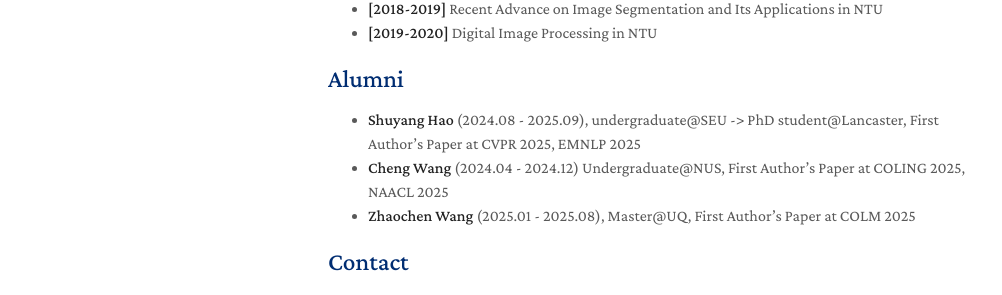
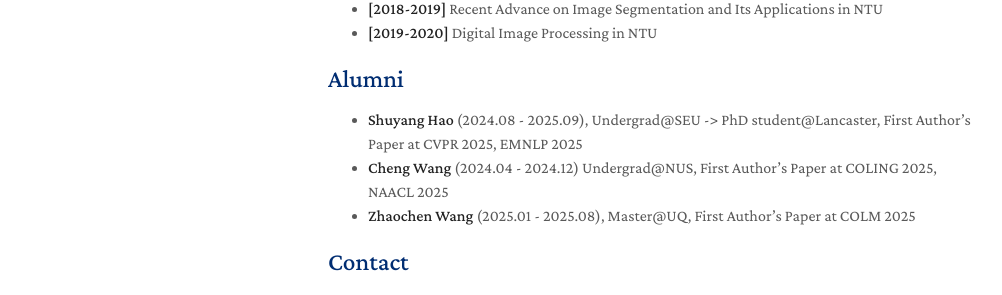
Before and after one commit to vanoracai/vanoracai.github.io, a Jekyll site: the page built from index.md, in a window 1280 px wide and 1249 px high. Shown: the part 785-1080 px from the top of the window, without its empty margins (142-1144 px from the left). Built offline with Jekyll 4.4.1, drawn with Linux system fonts in a browser that asks for light colours; nearby versions of some CDN libraries; a style sheet for code colours, icons or effects is not loaded; our own code applies the rules of GitHub Pages for plain Markdown files; some of the changed text lies outside the part shown.

Commit message:
Update index.md

```diff
--- a/index.md
+++ b/index.md
@@ -10,7 +10,7 @@
 <!-- I am currently a Postdoc at [UCLA](https://www.ucla.edu/) advised by [Prof. Kai-Wei Chang](http://web.cs.ucla.edu/~kwchang/members/) and [Prof. Nanyun Peng](https://vnpeng.net/group/). I received my Ph.D. in Computer Science at [National University of Singapore](https://nus.edu.sg/), where I was fortunate to be advised by [Prof. Bryan Hooi](http://bhooi.github.io/) and collaborate with [Prof. Muhao Chen](https://muhaochen.github.io/). My recent research is focused on **trustworthy large language models**. -->
 **I'm currently a Lecturer (Assistant Professor) at the School of Electrical Engineering and Computer Science, [the University of Queensland (UQ)](https://www.uq.edu.au/) since Nov. 2024.**
 
-<span style="font-size:1.2em;">🔥</span> <b><span style="color:#e74d3c;">Recruiting Ph.D. students and research interns:</span></b> <b>I’m actively looking for strong and motivated students. Working either onsite or remotely is fine. If you are interested in working with me, please feel free to drop me an email with your cv to vanora.caiyj@gmail.com</b>
+<span style="font-size:1.2em;">🔥</span> <b><span style="color:#e74d3c;">Recruiting Ph.D. students and research interns:</span></b> <b>I’m actively looking for strong and motivated students. Working either onsite or remotely is fine to research interns. If you are interested in working with me, please feel free to drop me an email with your cv to vanora.caiyj@gmail.com</b>
 
 I was a Research Scientist in [Meta Inc.](https://about.meta.com/). I received my Ph.D. in Computer Science from [Nanyang Technological University](https://www.ntu.edu.sg/), where I was fortunate to be advised by [Prof. Tat Jen Cham](https://personal.ntu.edu.sg/astjcham/index.html), [Prof. Jianfei Cai](https://jianfei-cai.github.io/), [Prof. Junsong Yuan](https://cse.buffalo.edu/~jsyuan/) and [Prof. Nadia Magnenat Thalmann](http://www.miralab.ch/index.php/rushmore_teams/n-thalmann/). Prior to this, I obtained my Bachelor degree from [Southeast University](https://www.seu.edu.cn/).
 
@@ -81,8 +81,8 @@
 
 ## Alumni
 <ul>
-  <li><strong>Shuyang Hao</strong> (2024.08 - 2025.09), undergraduate@SEU -> PhD student@Lancaster, First Author’s Paper at CVPR 2025, EMNLP 2025</li>
-  <li><strong>Cheng Wang</strong> (2024.04 - 2024.12) Undergraduate@NUS, First Author’s Paper at COLING 2025, NAACL 2025</li>
+  <li><strong>Shuyang Hao</strong> (2024.08 - 2025.09), Undergrad@SEU -> PhD student@Lancaster, First Author’s Paper at CVPR 2025, EMNLP 2025</li>
+  <li><strong>Cheng Wang</strong> (2024.04 - 2024.12) Undergrad@NUS, First Author’s Paper at COLING 2025, NAACL 2025</li>
   <li><strong>Zhaochen Wang</strong> (2025.01 - 2025.08), Master@UQ, First Author’s Paper at COLM 2025</li>
   <!-- <li><strong>Haiji Liang</strong> (2025.01 - 2025.08), Master@ZJU -> PhD student@HKUST</li> -->
 </ul>
```
